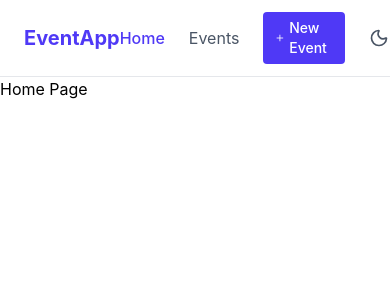
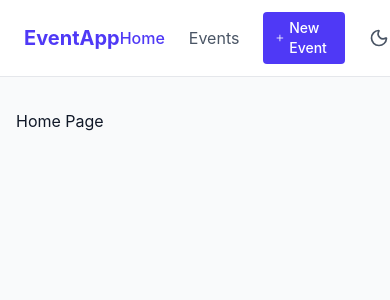
Before and after one commit to ultimatefaloe/event_app, a React (Vite) app: page / in a window 390 px wide. Shown: the top 300 px of the page. Built offline with nearby package versions, Linux system fonts and the light colour scheme.

Commit message:
feat: update RootLayout with responsive container and dark mode styles

```diff
--- a/src/components/layouts/RootLayout.jsx
+++ b/src/components/layouts/RootLayout.jsx
@@ -1,12 +1,14 @@
-import React from "react";
+// src/components/layouts/RootLayout.jsx
+import { Outlet } from "react-router";
 import NavBar from "./NavBar";
-import { Outlet } from "react-router";
 
 const RootLayout = () => {
   return (
-    <div>
+    <div className="min-h-screen bg-gray-50 dark:bg-gray-950 text-gray-900 dark:text-gray-100">
       <NavBar />
-      <Outlet />
+      <main className="max-w-5xl mx-auto px-4 py-8">
+        <Outlet />
+      </main>
     </div>
   );
 };
```
